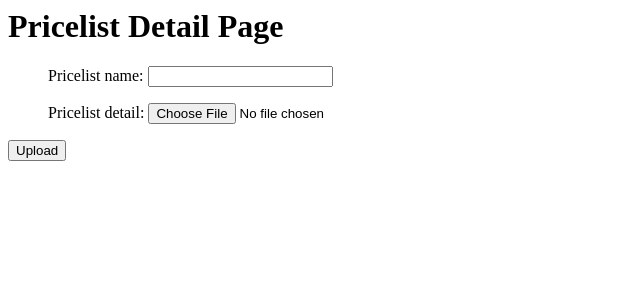
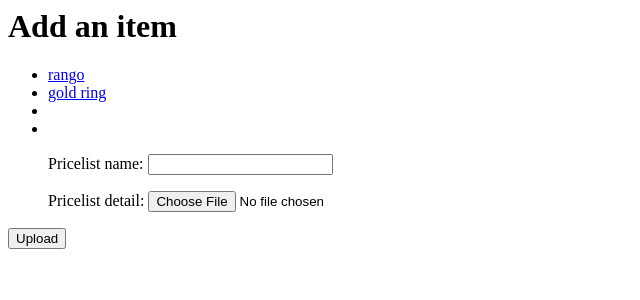
Before and after one commit to ralfsteel/suppliernet1, a Django app: page /gemma/pricelist/ in a window 1280 px wide. Shown: the top 300 px of the page, without its empty margins (0-640 px from the left). Run offline with Django 3.2, Linux system fonts and the light colour scheme; data comes from the database, SQL or seed files in the repository; both versions use the stored data as it was after the commit; parts of the project's set-up code (start-up, migrations or seed data) failed here and were passed over.

Commit message:
updated pricelist

```diff
--- a/gemma/templates/gemma/pricelist.html
+++ b/gemma/templates/gemma/pricelist.html
@@ -1,16 +1,17 @@
 <html>
        <head>
             <title>Pricelist Detail page</title>
-            <h1>Pricelist Detail Page</h1>
-
-            {% if pricelists %}
+            <h1>Add an item</h1>
+       </head>
+       <body>
+                 {% if pricelists %}
                     <ul>
                     {% for pricelist in pricelists %}
-                        {{ pricelist_name }}
+                        <li><a href="{{ pricelist.pricelist_detail.url }}"> {{ pricelist.pricelist_name }}</a> </li>
                     {% endfor %}
-            {% else %}
-                    <p> No Documetns </p>
-            {% endif %}
+                 {% else %}
+                        <p>No Document</p>
+                 {% endif %}
                     </ul>
 
          <form action="/gemma/pricelist/" method="post" enctype="multipart/form-data">
@@ -20,22 +21,5 @@
              </ul>
             <p><input type= "submit" value="Upload"></p>
          </form>
-       </head>
+       </body>
  </html>
-
-
-
-
-
-
-
-
-
-
-        </head>
-
-
-
-
-
-</html>
--- a/gemma/views.py
+++ b/gemma/views.py
@@ -65,10 +65,9 @@ def pricelist(request):
             form = PricelistForm()
 
     pricelists = Pricelist.objects.all()
-
     context_dict = {
         'form': form,
-        'pricelists': pricelists
+        'pricelists': pricelists,
     }
 
     return render_to_response('gemma/pricelist.html', context_dict, context)
--- a/suppliernet1/settings.py
+++ b/suppliernet1/settings.py
@@ -65,7 +65,7 @@ DATABASES = {
 }
 
 MEDIA_ROOT = '/Users/ovais/code/suppliernet1/media/'
-MEDIA_URL = 'http://127.0.0.1:8000/media/'
+MEDIA_URL = '/media/'
 
 # Internationalization
 # https://docs.djangoproject.com/en/1.6/topics/i18n/
```
Also changed, not shown: db.sqlite3, gemma/models.py (line endings or trailing spaces), 10 other files.
